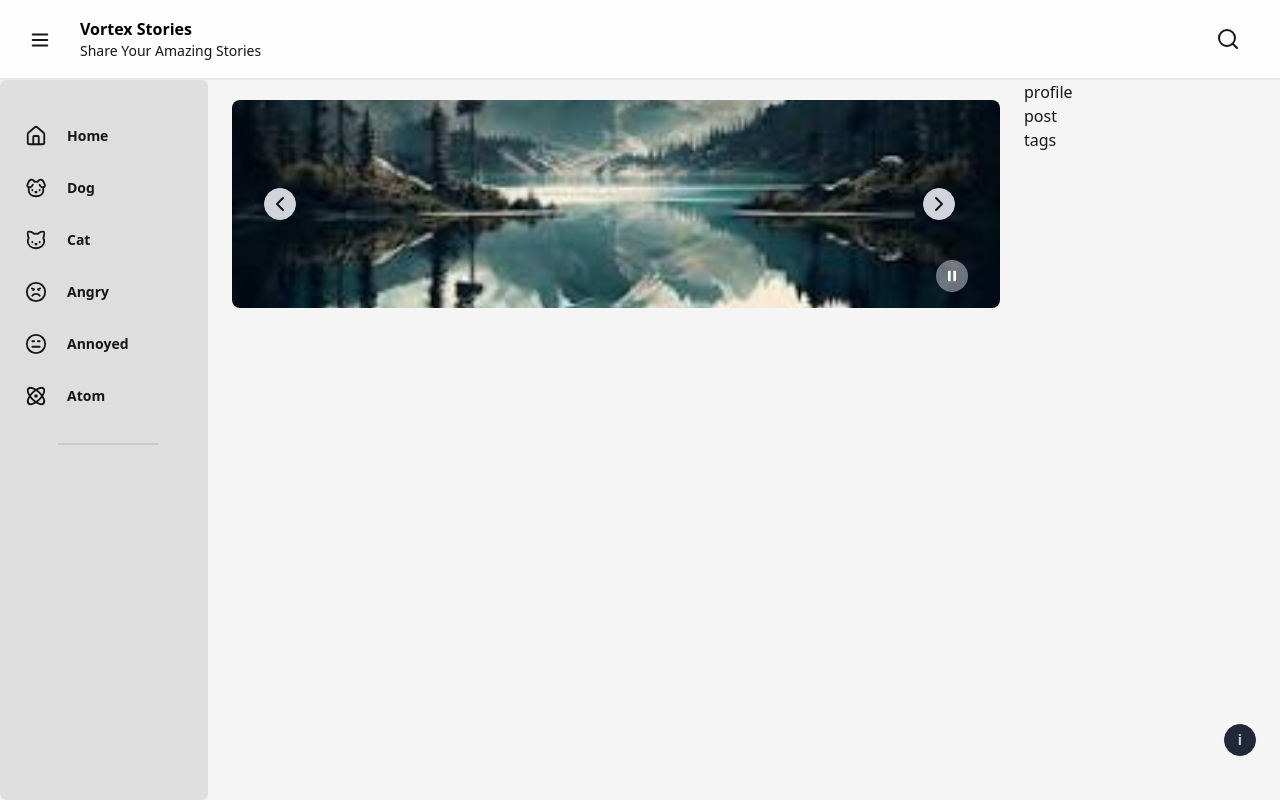
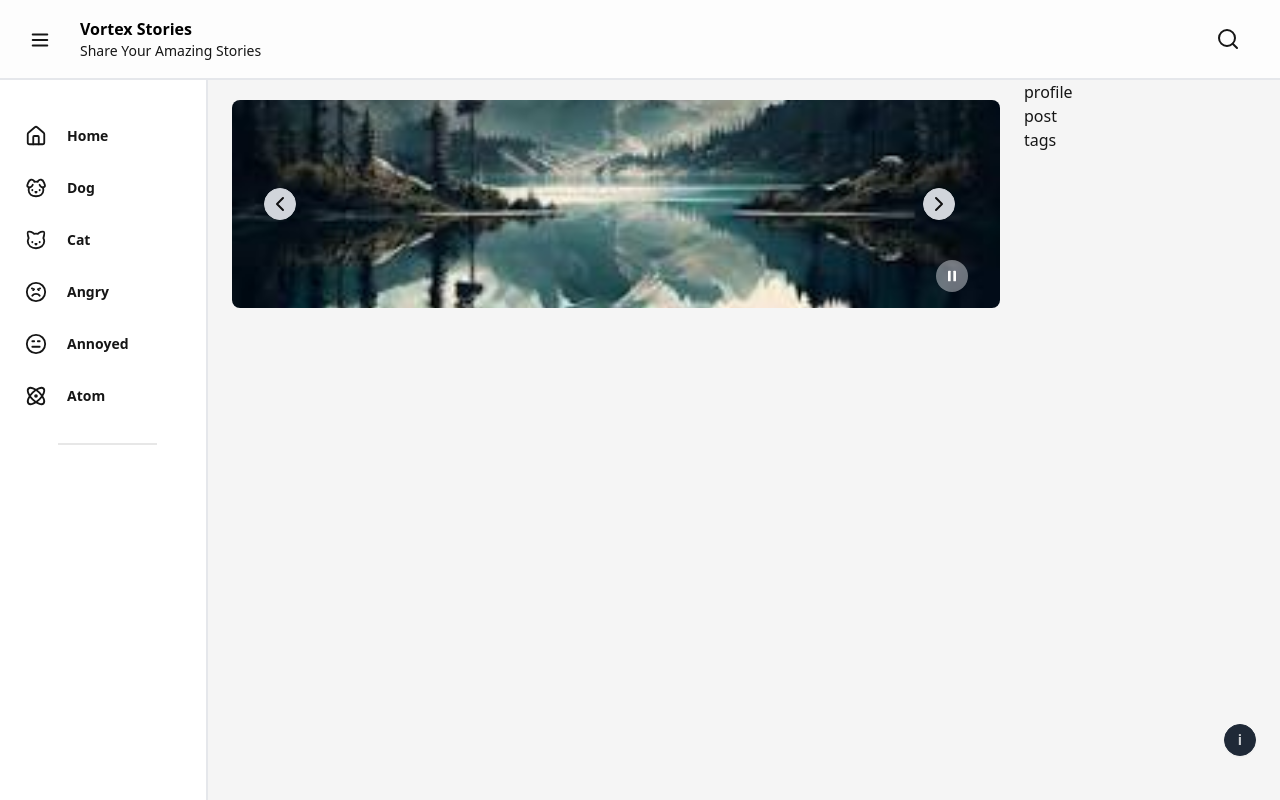
Before and after one commit to Rajneeshzytox/VortexStories, a React (Vite) app: page / in a window 1280 px wide. Shown: the top 800 px of the page. Built offline with nearby package versions, Linux system fonts and the light colour scheme.

Commit message:
bg changed acc to layout img

```diff
--- a/src/components/sections/Sidebar.jsx
+++ b/src/components/sections/Sidebar.jsx
@@ -128,7 +128,7 @@ export default function Sidebar() {
     return (
       <a
         href={data.url}
-        className={`btn rounded-md w-full flex  py-2 flex-row h-fit shadow-none mb-1 ${activeIcon}`}
+        className={`btn btn-ghost rounded-md w-full flex  py-2 flex-row h-fit shadow-none mb-1 ${activeIcon}`}
       >
         {data.icon}
         {iconTextToggle && (
@@ -141,7 +141,7 @@ export default function Sidebar() {
   return (
     <>
       <aside
-        className={`z-40 sidebar max-52 bg-base-200 transition-all pl-2 py-8 fixed md:sticky top-20 left-0 ${SidebarStyle} ${sidebarWidth} overflow-y-scroll h-[90vh] rounded-md`}
+        className={`z-40 sidebar max-52 bg-base-100 transition-all pl-2 py-8 fixed md:sticky top-20 left-0 ${SidebarStyle} ${sidebarWidth} overflow-y-scroll h-[90vh] border-r-2 border-base-150`}
       >
         {/*Sidebar options icons */}
         {sidebarOption.map((data) => (
--- a/src/components/ui/InfoModal.jsx
+++ b/src/components/ui/InfoModal.jsx
@@ -1,4 +1,4 @@
-
+// unsed in src > components > sections > header.jsx
 
 export default function InfoModal(){
     return(
```
